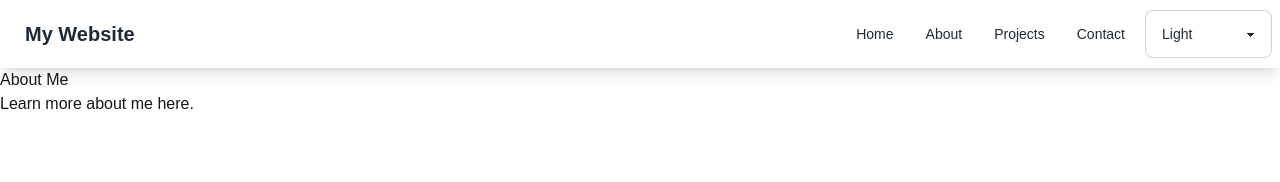
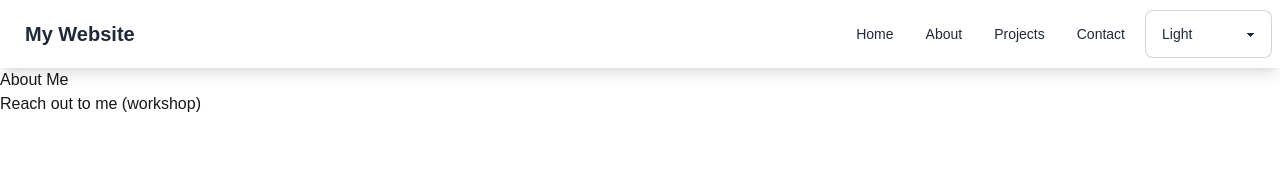
Before and after one commit to thatdudegrantt/personal-site, a Next.js app: page /contact in a window 1280 px wide. Shown: the top 182 px of the page. Built offline with nearby package versions, Linux system fonts and the light colour scheme.

Commit message:
updated text on contact page
title says it all :)

```diff
--- a/src/app/contact/page.js
+++ b/src/app/contact/page.js
@@ -5,7 +5,7 @@ export default function About() {
         <div>
             <Navbar />
             <h1>About Me</h1>
-            <p>Learn more about me here.</p>
+            <p>Reach out to me (workshop)</p>
         </div>
     );
 }
```
